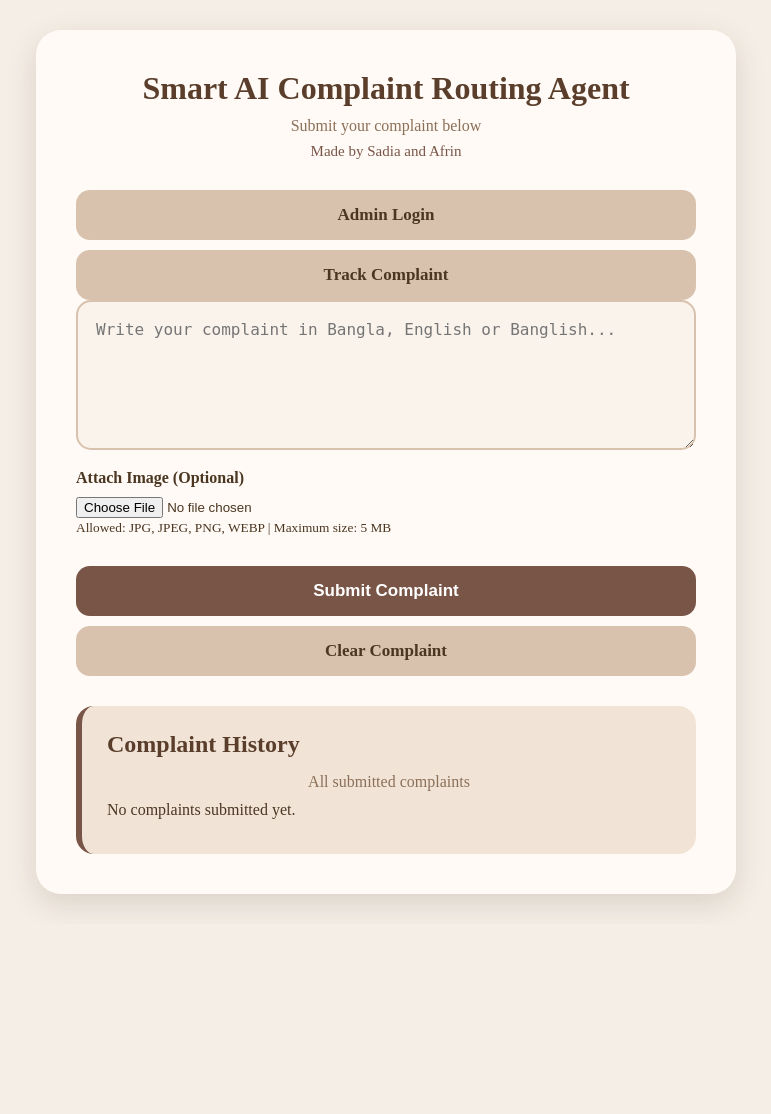
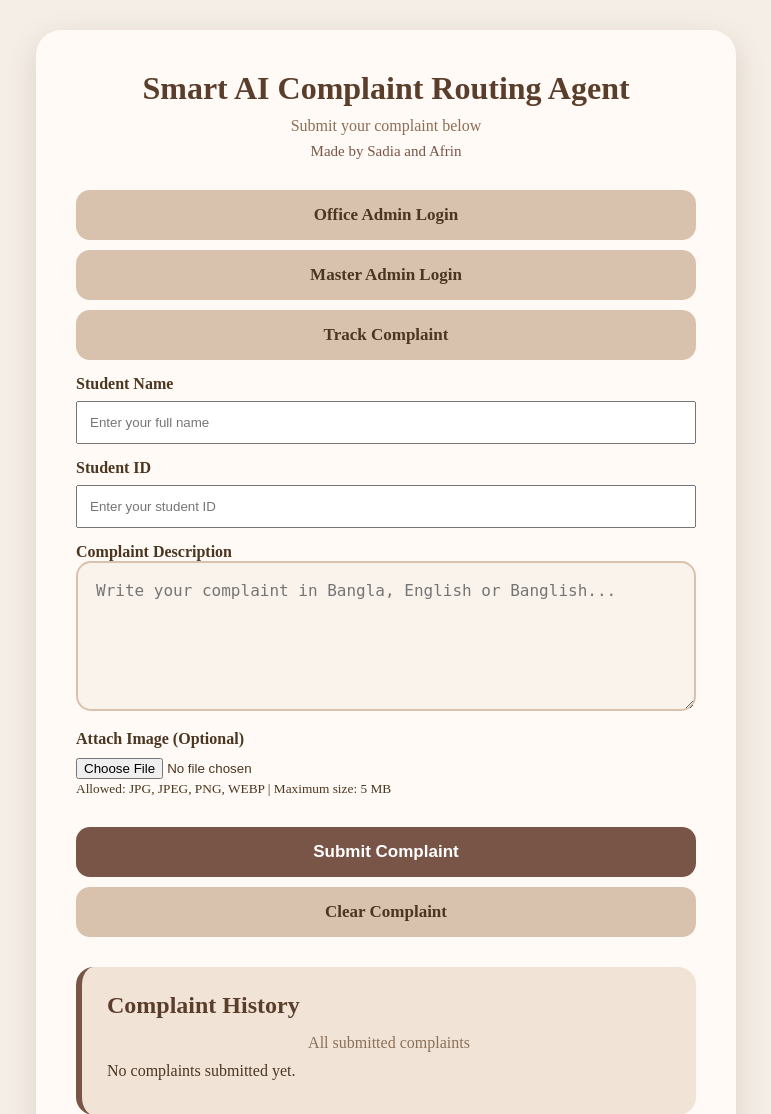
Before and after one commit to kazisaiyatanhaquesadia-cmd/smart-complaint-routing-agent, a Flask app: page / in a window 1280 px wide. Shown: the top 1114 px of the page, without its empty margins (254-1025 px from the left). Before the commit the page ends 908 px from the top, so only its background shows below. Run offline with Flask 3, Linux system fonts and the light colour scheme.

Commit message:
Update home page and office admin dashboard

```diff
--- a/Templates/index.html
+++ b/Templates/index.html
@@ -1,10 +1,10 @@
-
 <!DOCTYPE html>
 <html lang="en">
 <head>
     <meta charset="UTF-8">
     <meta name="viewport" content="width=device-width, initial-scale=1.0">
     <title>Smart AI Complaint Routing Agent</title>
+
     <link rel="stylesheet" href="{{ url_for('static', filename='style.css') }}">
 </head>
 
@@ -17,7 +17,13 @@
 
         <p class="made-by">Made by Sadia and Afrin</p>
 
-        <a href="/admin/login" class="clear-button">Admin Login</a>
+        <a href="{{ url_for('admin_login') }}" class="clear-button">
+            Office Admin Login
+        </a>
+
+        <a href="{{ url_for('master_admin_login') }}" class="clear-button">
+            Master Admin Login
+        </a>
 
         <a href="{{ url_for('track_complaint') }}" class="clear-button">
             Track Complaint
@@ -25,11 +31,48 @@
 
         <form method="POST" enctype="multipart/form-data">
 
-            <textarea
-                name="complaint"
-                placeholder="Write your complaint in Bangla, English or Banglish..."
-                required
-            ></textarea>
+            <div style="margin: 15px 0; text-align: left;">
+                <label for="student_name">
+                    <strong>Student Name</strong>
+                </label>
+
+                <input
+                    type="text"
+                    id="student_name"
+                    name="student_name"
+                    placeholder="Enter your full name"
+                    required
+                    style="display: block; width: 100%; box-sizing: border-box; margin-top: 8px; padding: 12px;"
+                >
+            </div>
+
+            <div style="margin: 15px 0; text-align: left;">
+                <label for="student_id">
+                    <strong>Student ID</strong>
+                </label>
+
+                <input
+                    type="text"
+                    id="student_id"
+                    name="student_id"
+                    placeholder="Enter your student ID"
+                    required
+                    style="display: block; width: 100%; box-sizing: border-box; margin-top: 8px; padding: 12px;"
+                >
+            </div>
+
+            <div style="margin: 15px 0; text-align: left;">
+                <label for="complaint">
+                    <strong>Complaint Description</strong>
+                </label>
+
+                <textarea
+                    id="complaint"
+                    name="complaint"
+                    placeholder="Write your complaint in Bangla, English or Banglish..."
+                    required
+                ></textarea>
+            </div>
 
             <div style="margin: 15px 0; text-align: left;">
                 <label for="image">
@@ -44,11 +87,15 @@
                     style="display: block; margin-top: 10px;"
                 >
 
-                <small>Allowed: JPG, JPEG, PNG, WEBP | Maximum size: 5 MB</small>
+                <small>
+                    Allowed: JPG, JPEG, PNG, WEBP | Maximum size: 5 MB
+                </small>
             </div>
 
             <button type="submit">Submit Complaint</button>
+
             <a href="/" class="clear-button">Clear Complaint</a>
+
         </form>
 
         {% if error %}
@@ -60,13 +107,16 @@
 
         {% if result %}
         <div class="result">
-            <h2>Complaint Result</h2>
+
+            <h2>Complaint Submitted Successfully!</h2>
 
             <p><strong>Complaint ID:</strong> {{ result.id }}</p>
+            <p><strong>Student Name:</strong> {{ result.student_name }}</p>
+            <p><strong>Student ID:</strong> {{ result.student_id }}</p>
             <p><strong>Original Complaint:</strong> {{ result.complaint }}</p>
             <p><strong>AI Summary:</strong> {{ result.summary }}</p>
             <p><strong>Category:</strong> {{ result.category }}</p>
-            <p><strong>Department:</strong> {{ result.department }}</p>
+            <p><strong>Assigned Office:</strong> {{ result.department }}</p>
 
             <p>
                 <strong>Priority:</strong>
@@ -81,22 +131,28 @@
             {% if result.image_attached %}
                 <p><strong>Image:</strong> Successfully attached</p>
             {% endif %}
+
         </div>
         {% endif %}
 
-        <!-- Complaint History Section -->
         <div class="result">
+
             <h2>Complaint History</h2>
+
             <p class="subtitle">All submitted complaints</p>
 
             {% if complaint_history %}
+
             <div style="overflow-x: auto;">
+
                 <table style="width: 100%; border-collapse: collapse; text-align: left;">
+
                     <thead>
                         <tr>
                             <th style="padding: 10px; border-bottom: 1px solid #ccc;">Complaint ID</th>
+                            <th style="padding: 10px; border-bottom: 1px solid #ccc;">Student ID</th>
                             <th style="padding: 10px; border-bottom: 1px solid #ccc;">Category</th>
-                            <th style="padding: 10px; border-bottom: 1px solid #ccc;">Department</th>
+                            <th style="padding: 10px; border-bottom: 1px solid #ccc;">Office</th>
                             <th style="padding: 10px; border-bottom: 1px solid #ccc;">Priority</th>
                             <th style="padding: 10px; border-bottom: 1px solid #ccc;">Status</th>
                             <th style="padding: 10px; border-bottom: 1px solid #ccc;">Date</th>
@@ -109,30 +165,42 @@
                             <td style="padding: 10px; border-bottom: 1px solid #ddd;">
                                 {{ complaint.complaint_id }}
                             </td>
+
+                            <td style="padding: 10px; border-bottom: 1px solid #ddd;">
+                                {{ complaint.student_id or 'N/A' }}
+                            </td>
+
                             <td style="padding: 10px; border-bottom: 1px solid #ddd;">
                                 {{ complaint.category }}
                             </td>
+
                             <td style="padding: 10px; border-bottom: 1px solid #ddd;">
-                                {{ complaint.department }}
+                                {{ complaint.office or complaint.department }}
                             </td>
+
                             <td style="padding: 10px; border-bottom: 1px solid #ddd;">
                                 {{ complaint.priority }}
                             </td>
+
                             <td style="padding: 10px; border-bottom: 1px solid #ddd;">
                                 {{ complaint.status }}
                             </td>
+
                             <td style="padding: 10px; border-bottom: 1px solid #ddd;">
                                 {{ complaint.date_time }}
                             </td>
                         </tr>
                         {% endfor %}
                     </tbody>
+
                 </table>
+
             </div>
 
             {% else %}
                 <p>No complaints submitted yet.</p>
             {% endif %}
+
         </div>
 
     </div>
```
Also changed, not shown: Templates/admin.html (+99 -23 lines).
